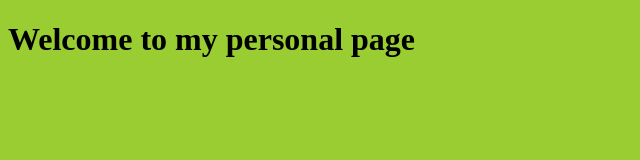
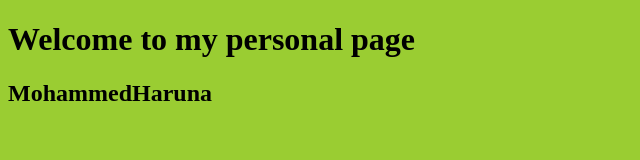
Before and after one commit to mahambaba/mahambaba.github.io, a plain HTML site: page index.html in a window 1280 px wide. Shown: the whole page, without its empty margins (0-640 px from the left). Drawn offline with Linux system fonts and the light colour scheme.

Commit message:
added my name

```diff
--- a/index.html
+++ b/index.html
@@ -6,10 +6,11 @@
     , initial-scale=1.0">
     <meta http-equiv="X-UA-Compatible" content="ie=edge">
     <link rel="stylesheet" type="text/css" href="styles.css">
-    <title>Document</title>
+    <title>Haruna</title>
 </head>
 <body>
     <h1>Welcome to my personal page</h1>
+    <h2>MohammedHaruna</h2>
 
 </body>
 </html>
```
